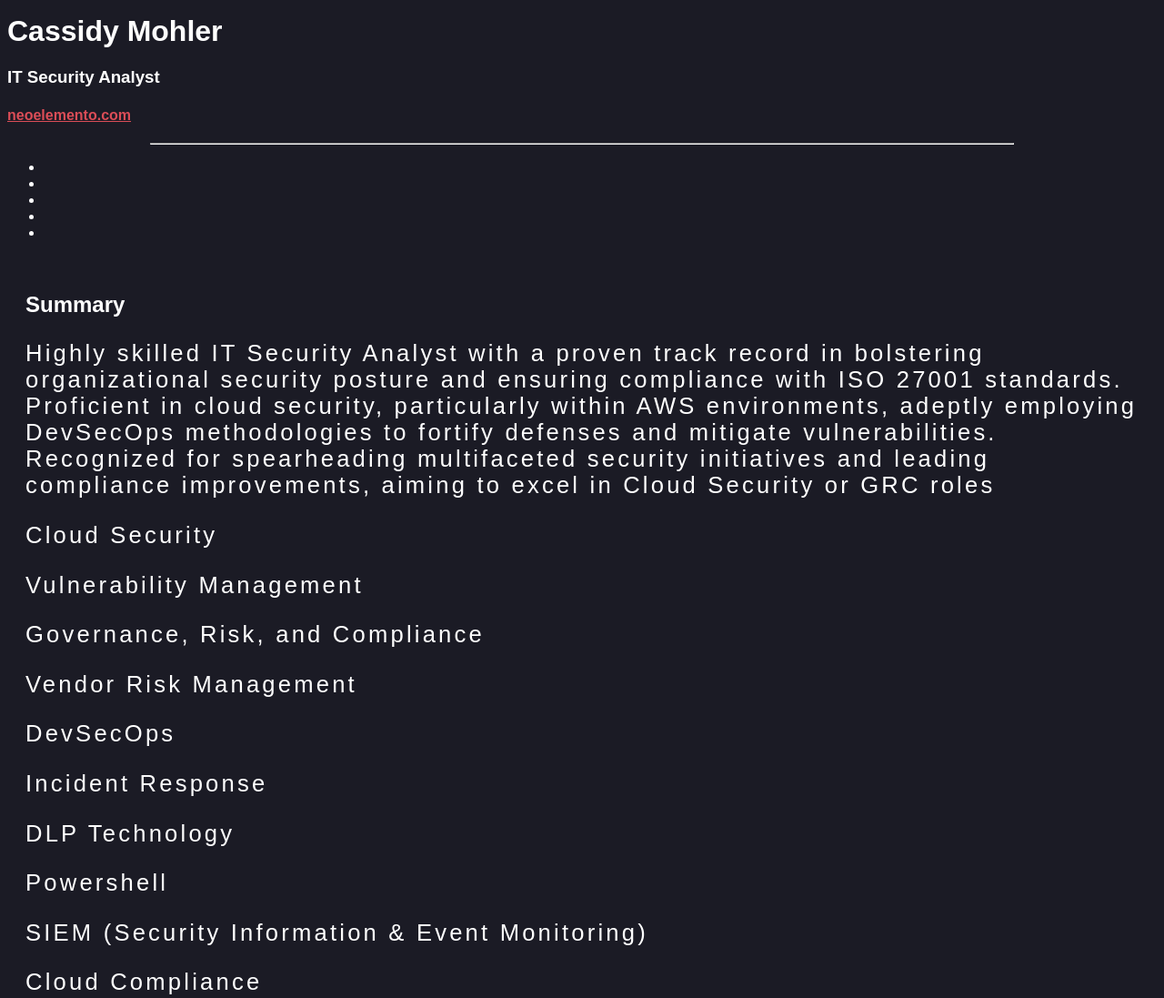
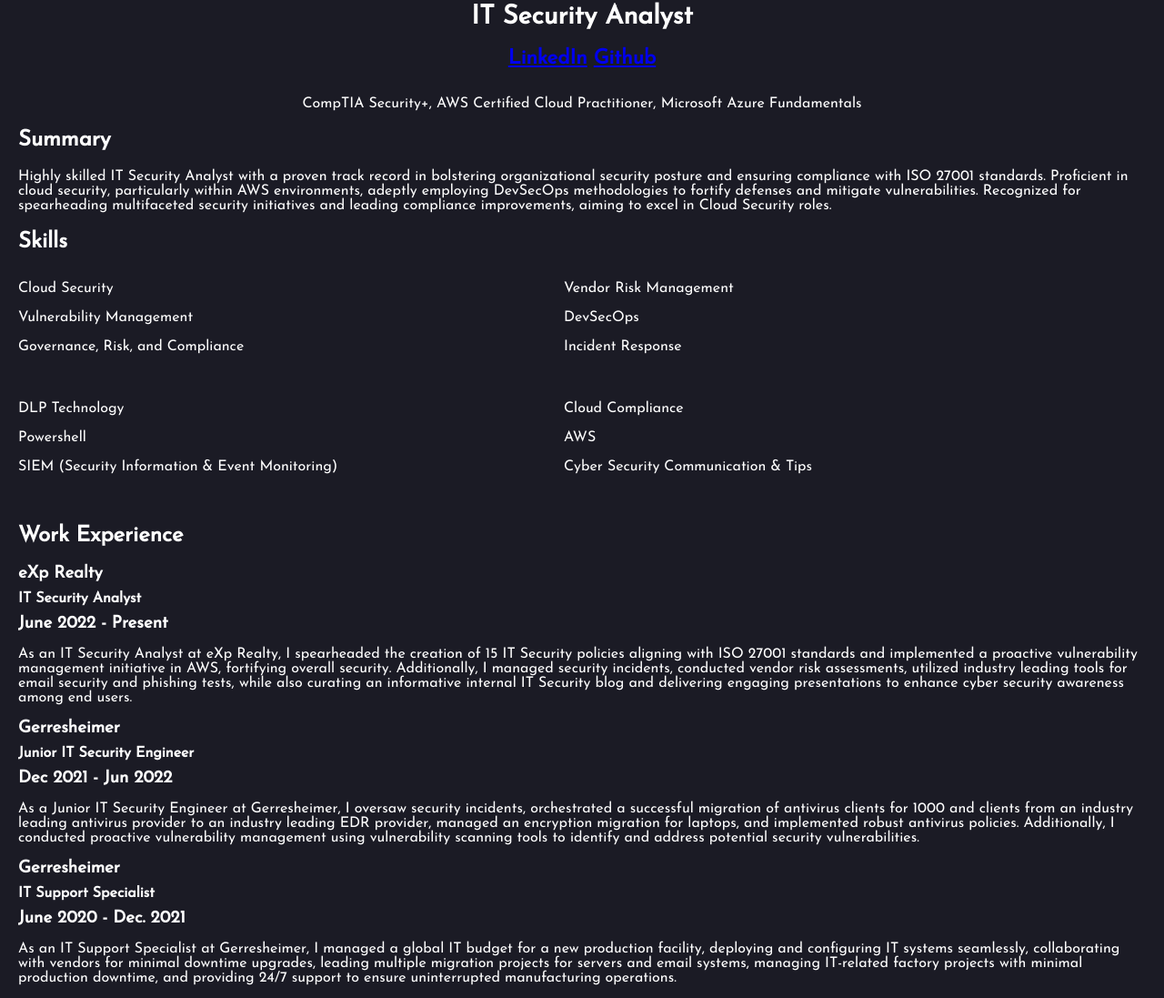
Before and after one commit to cassidy-mohler/cloudresumechallenge, a plain HTML site: page index.htm in a window 1280 px wide. Shown: the part 84-1181 px from the top of the page at 91% size. Drawn offline with Linux system fonts and the light colour scheme.

Commit message:
Added Github and link under name.

```diff
--- a/index.htm
+++ b/index.htm
@@ -1,99 +1,91 @@
+<!DOCTYPE html>
+<html lang="en">
 <head>
+    <meta charset="UTF-8">
+    <meta name="viewport" content="width=device-width, initial-scale=1.0">
+    <title>Cassidy Mohler</title>
+    <link href="https://fonts.googleapis.com/css?family=Josefin+Sans" rel="stylesheet" type="text/css">
     <link rel="stylesheet" href="style.css">
+</head>
+<body>
+
   <div class="container">
-        <div class="row">
-          <div class="col-md-10 col-md-offset-1">
-            <div class="title text-center">
+    <div class="header">
+        <div class="profile">
             <h1>Cassidy Mohler</h1>
             <h3>IT Security Analyst</h3>
-              <h4><a href="http://neoelemento.com">neoelemento.com</a></h4>
-              <hr />
-              <ul class="list-inline">
-                <li><i class="devicon-laravel-plain colored"></i></li>
-                <li><i class="devicon-javascript-plain colored"></i></li>
-                <li><i class="devicon-html5-plain colored"></i></li>
-                <li><i class="devicon-angularjs-plain colored"></i></li>
-                <li><i class="devicon-linux-plain"></i></li>
-              </ul>
+            <h4><a href="https://www.linkedin.com/in/cassidymohler/">LinkedIn</a> <a href="https://github.com/cassidy-mohler/cloudresumechallenge">Github</a></h4>
+            <p>CompTIA Security+, AWS Certified Cloud Practitioner, Microsoft Azure Fundamentals</p>
         </div>
 
-            <!-- summary section -->
           <div class="summary">
-              <h2 class="text-center">Summary</h2>
-              <p>Highly skilled IT Security Analyst with a proven track record in bolstering organizational security posture and
-                ensuring compliance with ISO 27001 standards. Proficient in cloud security, particularly within AWS
-                environments, adeptly employing DevSecOps methodologies to fortify defenses and mitigate vulnerabilities.
-                Recognized for spearheading multifaceted security initiatives and leading compliance improvements, aiming to
-                excel in Cloud Security or GRC roles</p>
+            <h2 class="summary-title">Summary</h2>
+                <p>Highly skilled IT Security Analyst with a proven track record in bolstering organizational security posture and ensuring compliance with ISO 27001 standards. Proficient in cloud security, particularly within AWS environments, adeptly employing DevSecOps methodologies to fortify defenses and mitigate vulnerabilities. Recognized for spearheading multifaceted security initiatives and leading compliance improvements, aiming to excel in Cloud Security roles.</p>
+            </div>
 
-              <div class="row">
-                <div class="col-md-3 col-sm-3">
+            <div class="skills">
+              <h2>Skills</h2>
+              <div class="skills-list">
+                  <div class="skill-group">
                       <p>Cloud Security</p>
                       <p>Vulnerability Management</p>
                       <p>Governance, Risk, and Compliance</p>
                   </div>
-                <div class="col-md-3 col-sm-3">
+                  <div class="skill-group">
                       <p>Vendor Risk Management</p>
                       <p>DevSecOps</p>
                       <p>Incident Response</p>
                   </div>
-                <div class="col-md-3 col-sm-3">
-                  <p>DLP Technology</p>
+                  <div class="skill-group">
+                      <p>DLP Technology<p>
                       <p>Powershell</p>
                       <p>SIEM (Security Information & Event Monitoring)</p>
                   </div>
-                <div class="col-md-3 col-sm-3">
-                  <p>Cloud Compliance</p>
+                  <div class="skill-group">
+                      <p>Cloud Compliance<p>
                       <p>AWS</p>
                       <p>Cyber Security Communication & Tips</p>
                   </div>
               </div>
-
           </div>
 
-
-            <!-- work experience section -->
-            <div class="work-experience">
-              <h2 class="text-center">Work Experience</h2>
-              <div class="row experience-title">
-                <div class="col-md-9">
+            <div class="experience">
+                <h2>Work Experience</h2>
+                <div class="experience-item">
+                    <div class="experience-title">
                         <h3>eXp Realty</h3>
                         <h4>IT Security Analyst</h4>
-                  <h5>Some project</h5>
                     </div>
-                <div class="col-md-3">
+                    <div class="experience-details">
                         <h3>June 2022 - Present</h3>
+                        <p>As an IT Security Analyst at eXp Realty, I spearheaded the creation of 15 IT Security policies aligning with ISO 27001 standards and implemented a proactive vulnerability management initiative in AWS, fortifying overall security. Additionally, I managed security incidents, conducted vendor risk assessments, utilized industry leading tools for email security and phishing tests, while also curating an informative internal IT Security blog and delivering engaging presentations to enhance cyber security awareness among end users.</p>
                     </div>
                 </div>
-              <div class="row experience-summary">
-                <div class="col-md-12">
-                  <p>Lorem ipsum dolor sit amet, consectetur adipisicing elit. Et fugiat ullam, pariatur, iste sunt ducimus modi cum ad provident dolores mollitia voluptatibus nemo amet ipsam corporis, accusamus repudiandae nihil! Sed?</p>
-                </div>
-              </div>
-
-              <!-- Corasent -->
-              <div class="row experience-title">
-                <div class="col-md-9">
+                <div class="experience-item">
+                    <div class="experience-title">
                         <h3>Gerresheimer</h3>
                         <h4>Junior IT Security Engineer</h4>
                     </div>
-                <div class="col-md-3">
-                  <h3>Oct 2012 - Jun 2015</h3>
+                    <div class="experience-details">
+                        <h3>Dec 2021 - Jun 2022</h3>
+                        <p>As a Junior IT Security Engineer at Gerresheimer, I oversaw security incidents, orchestrated a successful migration of antivirus clients for 1000 and clients from an industry leading antivirus provider to an industry leading EDR provider, managed an encryption migration for laptops, and implemented robust antivirus policies. Additionally, I conducted proactive vulnerability management using vulnerability scanning tools to identify and address potential security vulnerabilities.</p>
                     </div>
                 </div>
-              <div class="row experience-summary">
-                <div class="col-md-12">
-                  <p>Lorem ipsum dolor sit amet, consectetur adipisicing elit. Maiores sequi voluptatibus similique repellat, qui officiis excepturi odit esse magni veritatis voluptatum iste molestias illum labore fugit nihil, modi inventore. Excepturi!:</p>
-                  <ul>
-                    <li>Lead - UI design and development.</li>
-                    <li>WordPress expert - Configuration, maintenance and custom development.</li>
-                  </ul>
+                <div class="experience-item">
+                    <div class="experience-title">
+                        <h3>Gerresheimer</h3>
+                        <h4>IT Support Specialist</h4>
+                    </div>
+                    <div class="experience-details">
+                        <h3>June 2020 - Dec. 2021</h3>
+                        <p>As an IT Support Specialist at Gerresheimer, I managed a global IT budget for a new production facility, deploying and configuring IT systems seamlessly, collaborating with vendors for minimal downtime upgrades, leading multiple migration projects for servers and email systems, managing IT-related factory projects with minimal production downtime, and providing 24/7 support to ensure uninterrupted manufacturing operations.</p>
                     </div>
                 </div>
+                <!-- Add more experience items if needed -->
             </div>
         </div>
     </div>
 </div>
 
-  </head>
-</div>
+</body>
+</html>
--- a/style.css
+++ b/style.css
@@ -1,55 +1,106 @@
+/* Resetting default margin and padding */
+body, html {
+  margin: 0;
+  padding: 0;
+}
+
+.header h1,
+.header h3,
+.header h4 {
+  margin: 10px 0;
+}
+
+
 body {
   background: #1B1B25;
   color: #fff;
   font-family: 'Josefin Sans', sans-serif;
 }
 
-  .separator {
-    width: 30%;
+.container {
+  padding: 20px;
 }
 
-  .title {
-    margin-top: 100px;
-    margin-bottom: 10px;
-
-    a {
-      color: #DB4D57;
-
-      &:hover {
-        text-decoration: none;
-        font-weight: bold;
-      }
+.main-content {
+  display: flex;
+  justify-content: space-around;
 }
 
-    hr {
-      width: 75%;
-    }
+.profile {
+  text-align: center;
 }
 
-  .summary {
-    padding: 20px;
-
-    p {
-      font-size: 1.6rem;
-      letter-spacing: .2rem;
-    }
+.profile h1 {
+  font-size: 3rem;
+  margin-bottom: 5px;
 }
 
-
-  .work-experience {
-    padding: 20px;
-
-    .experience-title {
-      margin-top: 50px;
+.profile h3 {
+  font-size: 1.8rem;
+  margin-bottom: 20px;
 }
 
-    .experience-summary {
-      margin-top: 30px;
-      margin-bottom: 50px;
+.profile h4 {
+  font-size: 1.4rem;
+  margin-bottom: 30px;
 }
 
-    p {
+.skills {
+  margin-top: 20px;
+}
+
+.skills h2 {
+  font-size: 24px;
+  margin-bottom: 15px;
+}
+
+.skills-list {
+  display: flex;
+  flex-wrap: wrap;
+}
+
+.skill-group {
+  width: calc(50% - 20px); /* Two columns with a bit of spacing */
+  margin-bottom: 20px;
+}
+
+.skill-group h3 {
+  font-size: 18px;
+  margin-bottom: 10px;
+}
+
+.skill-group ul {
+  list-style: none;
+  padding-left: 0;
+}
+
+.skill-group ul li {
+  margin-bottom: 5px;
+}
+
+/* Media query for responsiveness */
+@media (max-width: 768px) {
+  .skill-group {
+      width: 100%; /* Display as a single column on smaller screens */
+}
+
+.details {
+  flex-grow: 1;
+}
+
+.summary h2, .experience h2 {
+  font-size: 2.5rem;
+  margin-bottom: 20px;
+}
+
+.summary p {
   font-size: 1.6rem;
-      letter-spacing: .2rem;
+  line-height: 1.6;
 }
+
+.summary-title {
+  text-align: center;
+  margin-bottom: 20px; /* Adjust as needed */
 }
+
+/* Additional styles for Work Experience section if needed */
```
Lines whose indentation alone changed are shown as unchanged.
